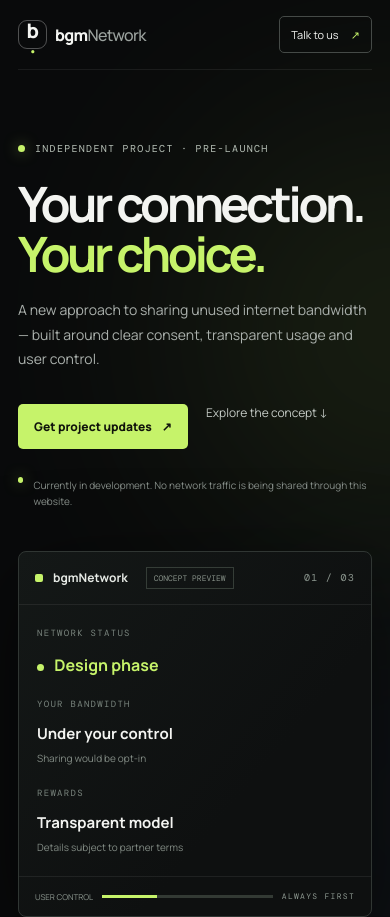
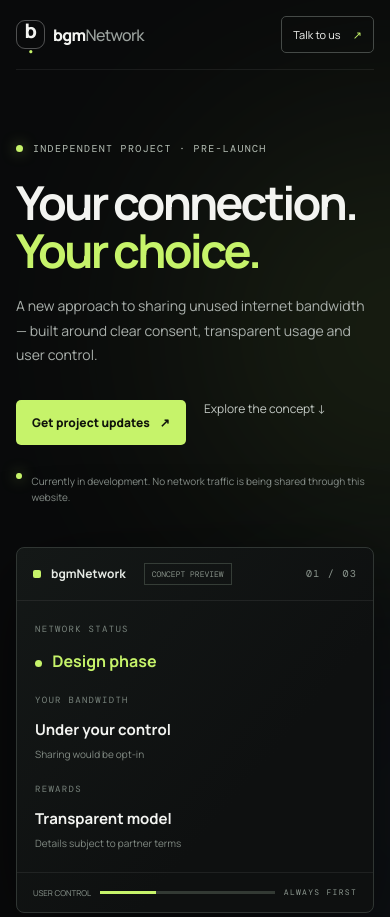
Before and after one commit to bgmarifgh/bgmNetwork, a plain HTML site: page index.html in a window 390 px wide. Shown: the top 917 px of the page. Drawn offline with nearby package versions, Linux system fonts and the light colour scheme.

Commit message:
Fix full-width responsive layout

```diff
--- a/style.css
+++ b/style.css
@@ -82,3 +82,60 @@ img,svg,video,canvas{max-width:100%;height:auto}
   .hero h1{font-size:clamp(88px,8vw,112px)}
   .section{padding-top:124px;padding-bottom:124px}
 }
+
+/* v2: enforce full-viewport responsive sizing */
+html, body {
+  width: 100%;
+  max-width: 100%;
+  min-width: 320px;
+  margin: 0;
+}
+body { overflow-x: clip; }
+main, header, footer, section { max-width: 100%; }
+.wrap {
+  display: block;
+  width: calc(100% - 48px);
+  max-width: var(--max);
+  margin-left: auto;
+  margin-right: auto;
+}
+.nav.wrap { display: flex; }
+.hero.wrap, .section.wrap, .faq.wrap { width: calc(100% - 48px); }
+.dashboard { width: 100%; min-width: 0; }
+.dash-top, .dash-bottom, .dash-body { min-width: 0; }
+.hero h1, .section-heading, .principles-inner, .principle-list,
+.contact, .faq, .footer-inner { min-width: 0; }
+
+@media (max-width: 700px) {
+  .wrap,
+  .hero.wrap,
+  .section.wrap,
+  .faq.wrap {
+    width: calc(100% - 32px);
+    max-width: none;
+    margin-left: auto;
+    margin-right: auto;
+  }
+  .nav.wrap { width: calc(100% - 32px); }
+  .hero { width: 100%; }
+  .hero h1 { font-size: clamp(42px, 12vw, 68px); letter-spacing: -2.8px; }
+  .dashboard { width: 100%; max-width: 100%; }
+  .dash-top { flex-wrap: wrap; }
+  .dash-title { flex: 1 1 auto; }
+  .dash-bottom { width: 100%; }
+  .control-track { flex: 1 1 auto; }
+  .section-heading h2,
+  .principles h2,
+  .contact h2 { overflow-wrap: anywhere; }
+}
+
+@media (min-width: 701px) {
+  .wrap,
+  .hero.wrap,
+  .section.wrap,
+  .faq.wrap {
+    width: min(var(--max), calc(100% - 64px));
+    margin-left: auto;
+    margin-right: auto;
+  }
+}
```
Also changed, not shown: 1 other file.
